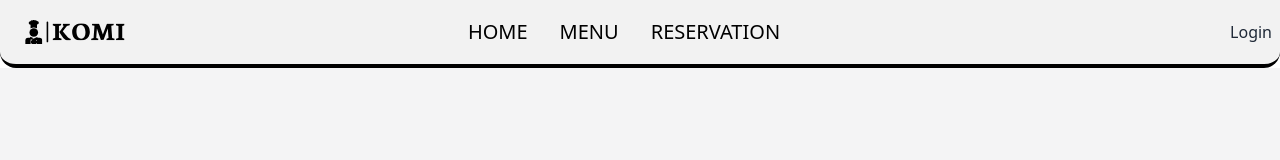
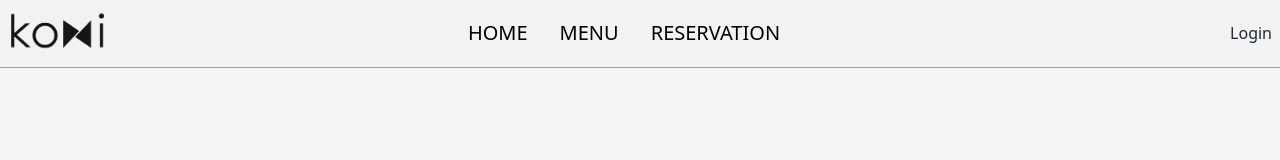
Before and after one commit to MehmetGulbahar/Komi-Front, a React (Vite) app: page / in a window 1280 px wide. Shown: the top 160 px of the page. Built offline with nearby package versions, Linux system fonts and the light colour scheme; a web font is replaced by a local one.

Commit message:
menu logo updates
i updated menu layout and logo also favicon

```diff
--- a/index.html
+++ b/index.html
@@ -2,7 +2,7 @@
 <html lang="en">
   <head>
     <meta charset="UTF-8" />
-    <link rel="icon" type="image/svg+xml" href="/vite.svg" />
+    <link rel="icon" type="image/png" href="./src/assets/logo/komifavi.png" />
      <link rel="preconnect" href="https://fonts.googleapis.com">
     <link rel="preconnect" href="https://fonts.gstatic.com" crossorigin>
     <link href="https://fonts.googleapis.com/css2?family=Truculenta:opsz,wght@12..72,100..900&display=swap"
--- a/src/layouts/(user)/_components/Navbar.jsx
+++ b/src/layouts/(user)/_components/Navbar.jsx
@@ -34,7 +34,7 @@ export default function Navbar() {
   };
 
   return (
-    <div className="navbar bg-base-200 rounded-b-2xl border-b-4 border-black ">
+    <div className="navbar bg-base-200 border-b  border-slate-400 ">
       <div className="navbar-start">
         <div className="dropdown">
           <div tabIndex={0} role="button" className="btn btn-ghost lg:hidden">
@@ -114,9 +114,9 @@ export default function Navbar() {
           </ul>
         </div>
         <NavLink to="/">
-          <button className="btn btn-ghost text-xl">
+          <button className="hover:opacity-80">
             <img
-              src="/src/assets/logo/logo.svg"
+              src="/src/assets/logo/komilogo.png"
               className="text-red-500"
               alt=""
               width={100}
```
Also changed, not shown: src/assets/logo/komifavi.png (added), src/assets/logo/komilogo.png (added).
